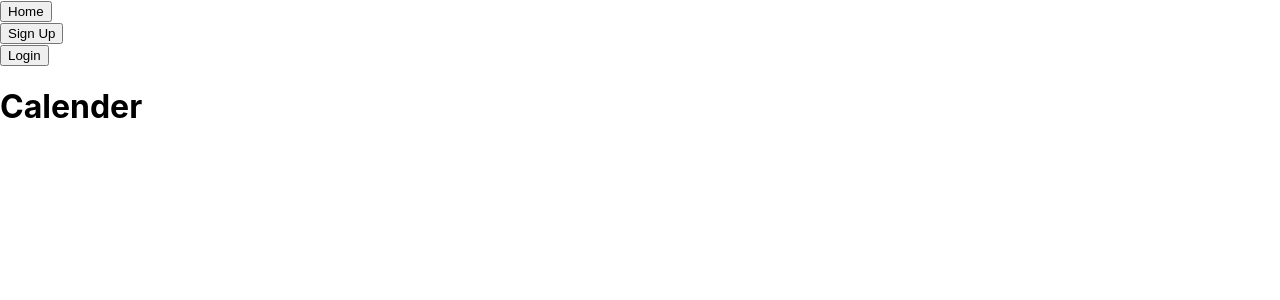
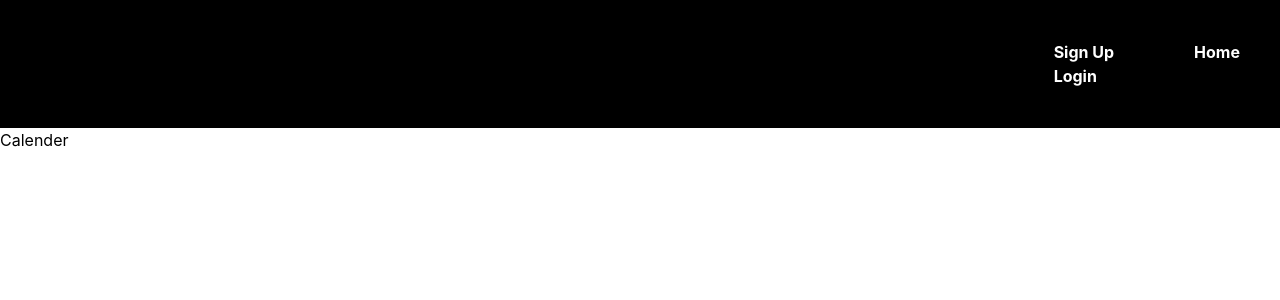
Before and after one commit to neil-mell489/TaskFlow_Frontend, a React (Create React App) app: page / in a window 1280 px wide. Shown: the top 300 px of the page. Built offline with nearby package versions, Linux system fonts and the light colour scheme.

Commit message:
Tailwindcss installed and styling login

```diff
--- a/package.json
+++ b/package.json
@@ -37,5 +37,8 @@
       "last 1 firefox version",
       "last 1 safari version"
     ]
+  },
+  "devDependencies": {
+    "tailwindcss": "^3.4.3"
   }
 }
--- a/src/App.js
+++ b/src/App.js
@@ -5,6 +5,7 @@ import Login from './components/Login';
 import Nav from './components/Nav';
 import Homepage from './pages/HomePage';
 import { useState, useEffect } from 'react';
+import '../src/tailwind.css'
 
 function App() {
   const [isLoggedIn, setIsLoggedIn] = useState(false);
--- a/src/components/Nav.js
+++ b/src/components/Nav.js
@@ -19,11 +19,11 @@ const Nav = (props) => {
     );
 
     return (
-        <nav className="navbar">
-            <div>
+        <nav className="navbar bg-black font-bold text-white flex flex-row-reverse">
+            <div className="p-10 hover:text-violet-600">
                 <button className="nav-button" onClick={() => props.handleNavigation("/")}>Home</button>
             </div>
-            <div>
+            <div className="p-10 hover:text-violet-600">
                 {props.isLoggedIn ? loggedInLink : noAuthLinks}
             </div>
         </nav>
--- /dev/null
+++ b/src/tailwind.css
@@ -0,0 +1,3 @@
+@tailwind base;
+@tailwind components;
+@tailwind utilities;
--- /dev/null
+++ b/tailwind.config.js
@@ -0,0 +1,8 @@
+/** @type {import('tailwindcss').Config} */
+module.exports = {
+  content: ["./src/**/*.{js,jsx,ts,tsx}"],
+  theme: {
+    extend: {},
+  },
+  plugins: [],
+}
```
Also changed, not shown: 1 other file (tests, documents, lock files or other folders).
